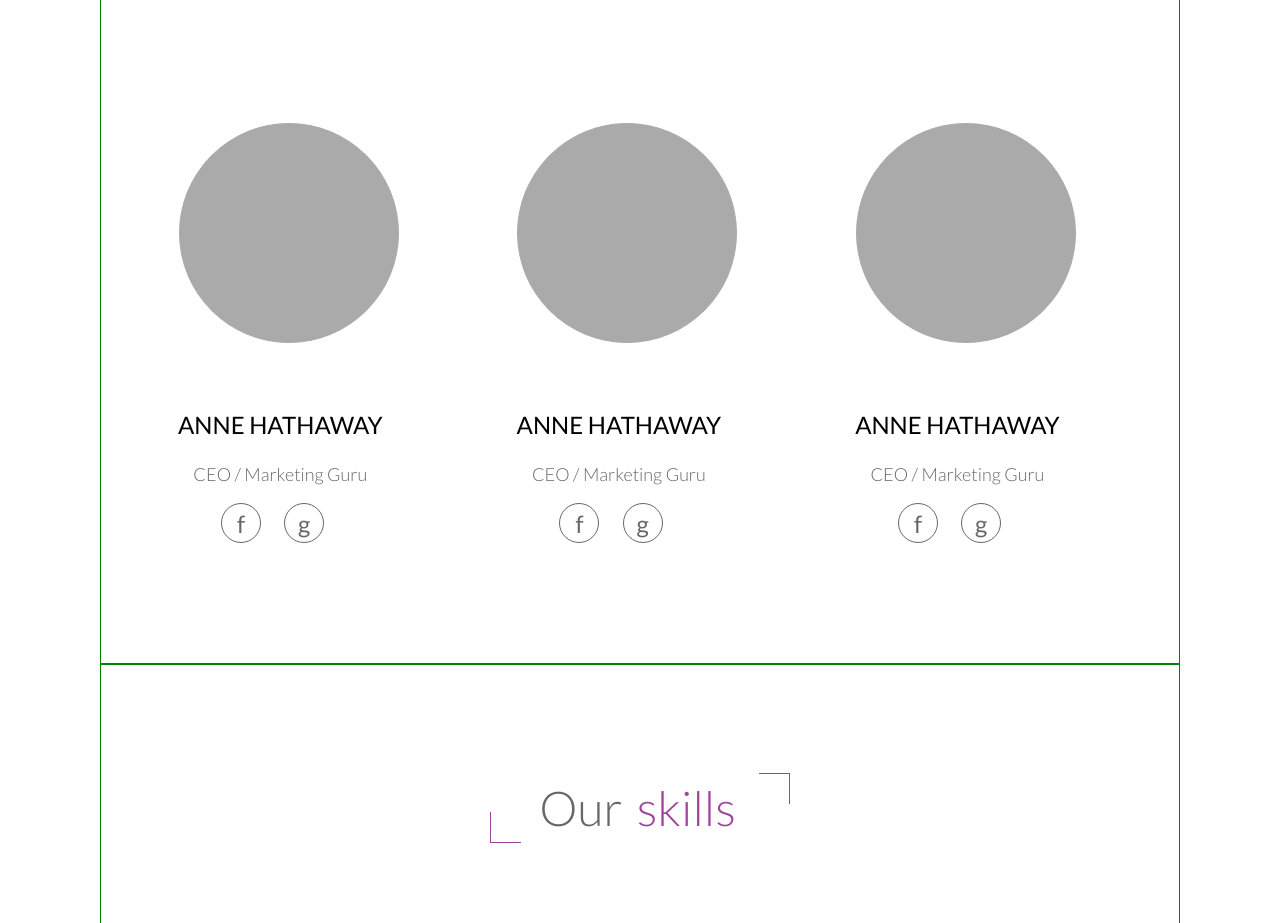
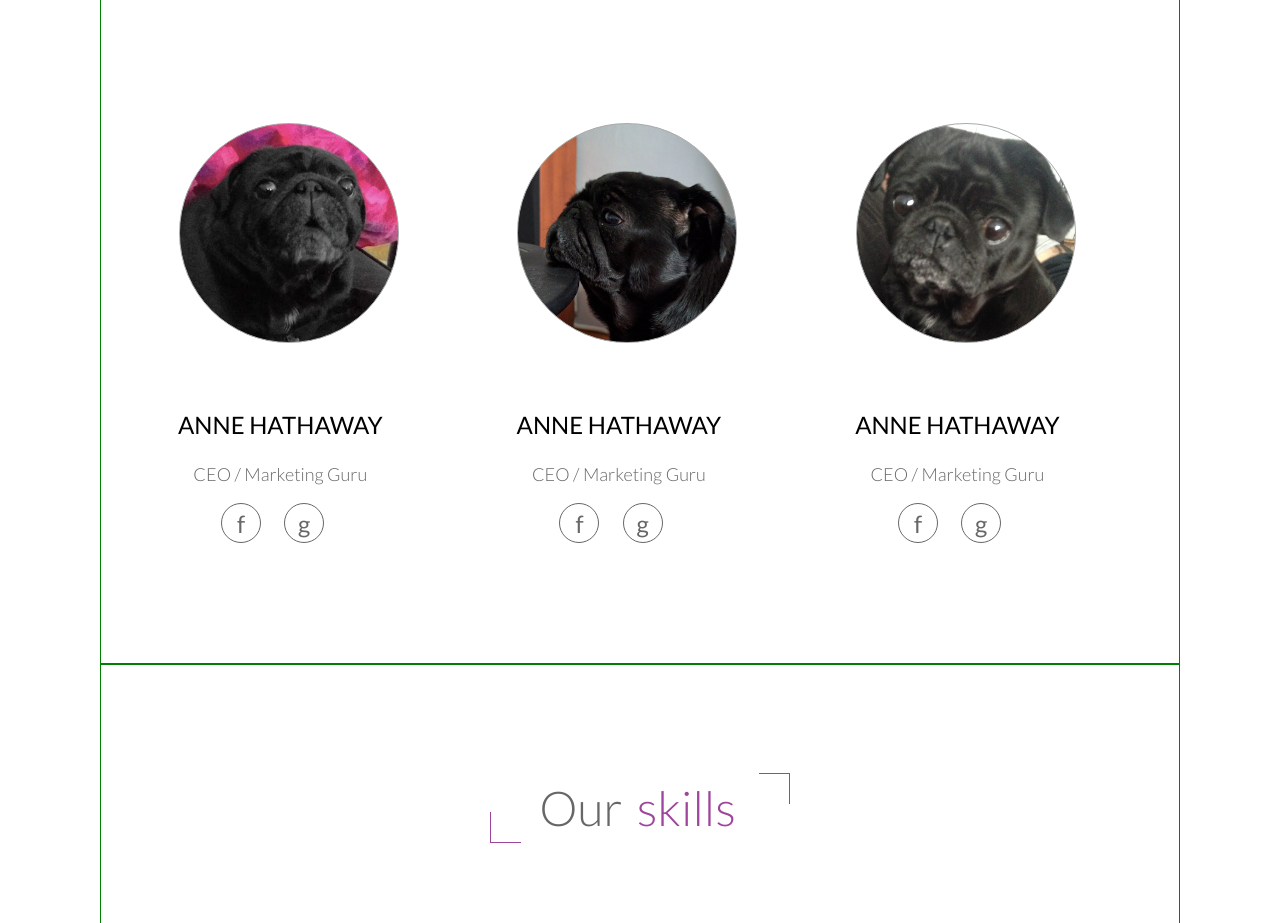
Before and after one commit to aleksandrakurek/Bhagaskara, a plain HTML site: page index.html in a window 1280 px wide. Shown: the part 4120-5043 px from the top of the page. Drawn offline with nearby package versions, Linux system fonts and the light colour scheme.

Commit message:
added pictures

```diff
--- a/index.html
+++ b/index.html
@@ -220,7 +220,7 @@
               <div class="row">
 
                   <div class="person col_3" id="person1">
-                    <div class="circle_mugshot"> </div>
+                      <div class="circle_mugshot" id="img_person1"> </div>
                       <h3>Anne Hathaway</h3>
                       <p>CEO / Marketing Guru</p>
 
@@ -231,7 +231,7 @@
                   </div>
 
                   <div class="person col_3" id="person2">
-                    <div class="circle_mugshot"> </div>
+                      <div class="circle_mugshot" id="img_person2"> </div>
                       <h3>Anne Hathaway</h3>
                       <p>CEO / Marketing Guru</p>
 
@@ -242,7 +242,7 @@
                   </div>
 
                   <div class="person col_3" id="person3">
-                    <div class="circle_mugshot"> </div>
+                      <div class="circle_mugshot" id="img_person3"> </div>
                       <h3>Anne Hathaway</h3>
                       <p>CEO / Marketing Guru</p>
 
--- a/js/app.js
+++ b/js/app.js
@@ -1,5 +1,3 @@
-
-
 // Hamburger menu
 $(document).ready(function(){
 	$("#hmb_menu").click(function(){
@@ -30,6 +28,7 @@ $(function() {
 
 //sticky menu
 $(window).on("scroll",function(){
+	console.log('działa');
 
 	var topWindow = $(window).scrollTop();
 	var topDiv = $("#sticky-div").offset().top;
--- a/scss/layout/_sectionTeam.scss
+++ b/scss/layout/_sectionTeam.scss
@@ -2,8 +2,22 @@
     min-height: 500px;
     height: auto;
     padding-bottom: 100px;
-
     // text-align: center;
+    #img_person1 {
+        background-image: url("/images/person1.png");
+        background-position: center;
+        background-size: cover;
+    }
+    #img_person2 {
+        background-image: url("/images/person3.png");
+        background-position: center;
+        background-size: cover;
+    }
+    #img_person3 {
+        background-image: url("/images/person5.png");
+        background-position: center;
+        background-size: cover;
+    }
     .circle_mugshot {
         border-radius: 50%;
         border: 1px solid $circle-color;
@@ -11,9 +25,8 @@
         height: 220px;
         position: relative;
         display: inline-block;
-        background-color: $circle-color;
-
-            text-align: center;
+        // background-color: $circle-color;
+        text-align: center;
     }
     h3 {
         margin-top: 20%;
@@ -21,14 +34,12 @@
         color: $font-color;
         text-transform: uppercase;
         font-size: $font-size-m;
-
-            text-align: center;
+        text-align: center;
     }
     p {
         color: $diffrent-text-color;
         font-size: $font-size-s;
-
-            text-align: center;
+        text-align: center;
     }
     .social_icon {
         width: 40px;
```
Also changed, not shown: css/style.css, images/person1.png (added), images/person2.png (added), images/person3.png (added), images/person4.png (added), images/person5.png (added), 1 other file. Lines whose indentation alone changed are shown as unchanged.
